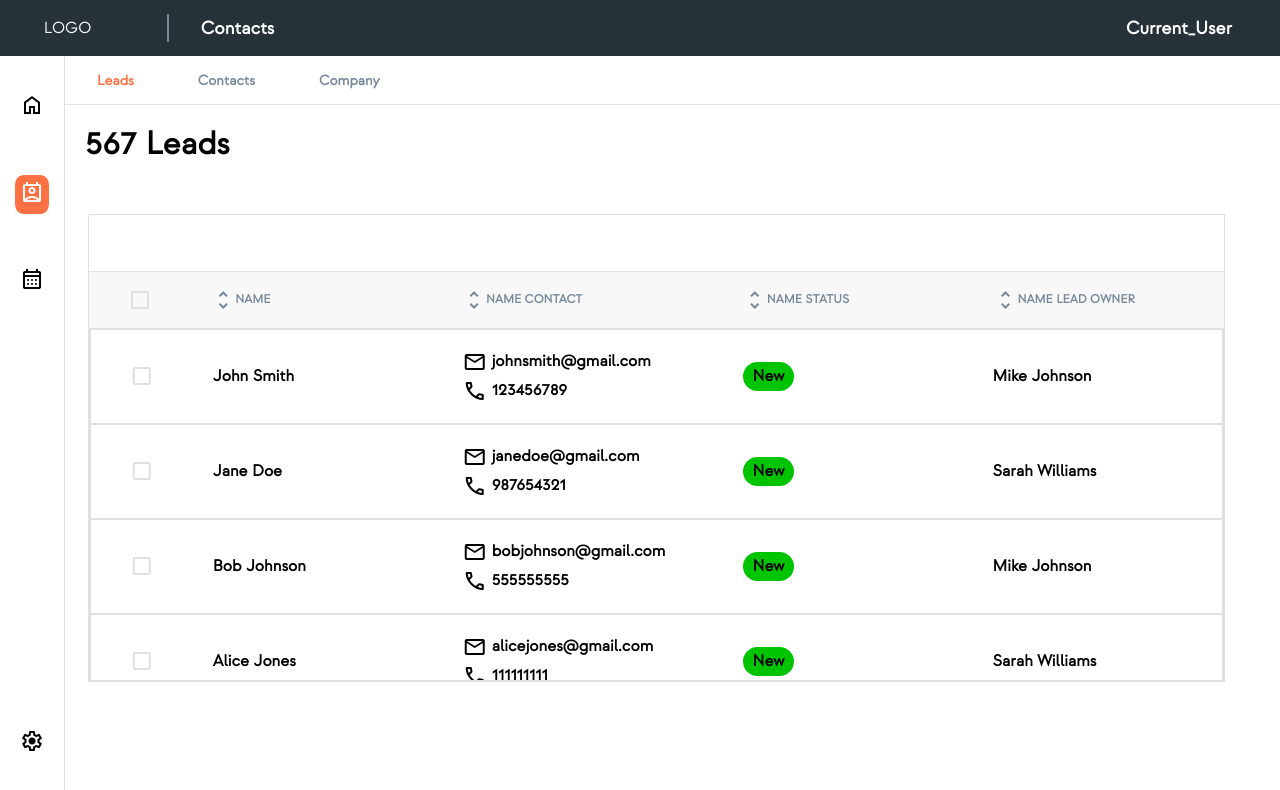
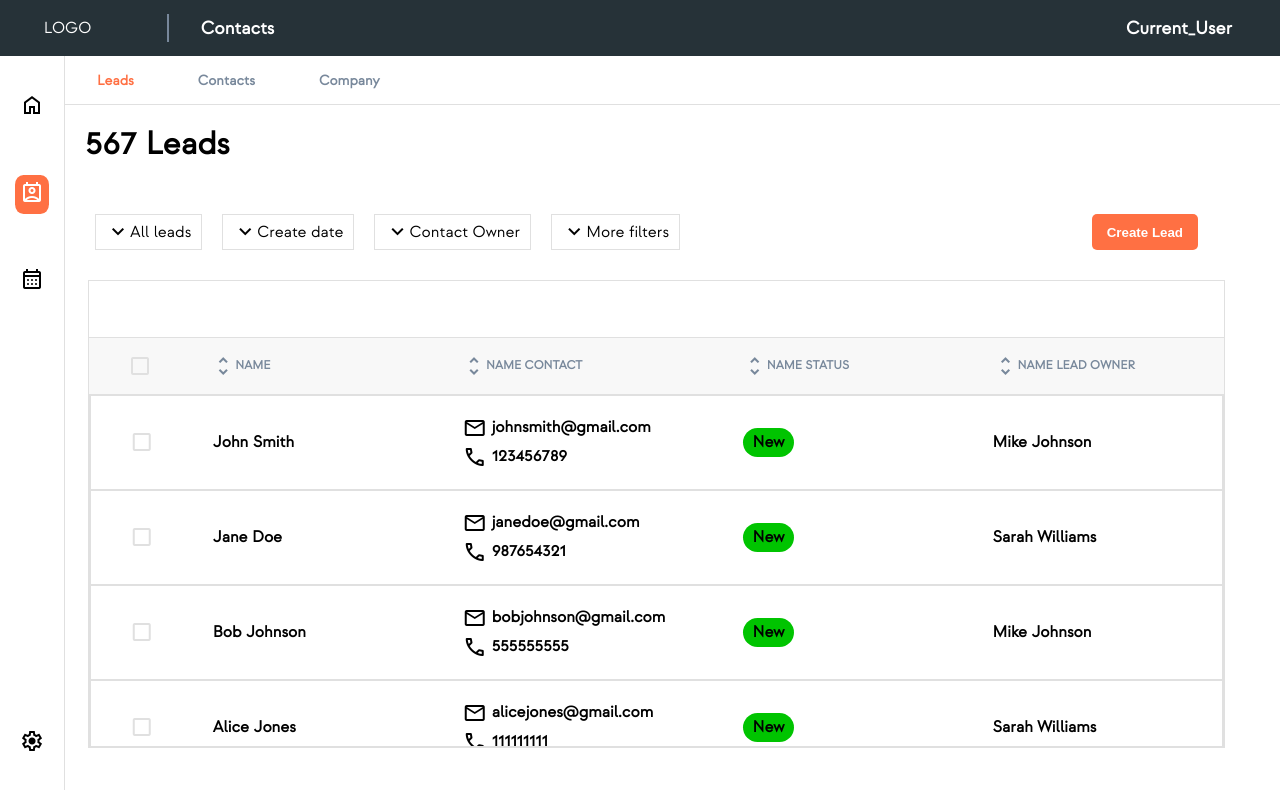
Before and after one commit to jacksonkalmbach/PipelinePro, a React (Create React App) app: page /dashboard in a window 1280 px wide. Both pictures are taken after a click on the element "perm_contact_calendar". Shown: the top 790 px of the page. Built offline with nearby package versions, Linux system fonts and the light colour scheme.

Commit message:
add create lead button

```diff
--- /dev/null
+++ b/src/components/filter-add-leads/FilterAddLeads.styles.scss
@@ -0,0 +1,38 @@
+@import "../../styles/variables";
+
+.filter-add-lead-container {
+  display: flex;
+  justify-content: space-between;
+  padding-left: 30px;
+  padding-right: 50px;
+
+  .filter-leads-container {
+    display: flex;
+    gap: 20px;
+
+    .filter-leads {
+      display: flex;
+      justify-content: center;
+      align-items: center;
+      border: 1px solid $theme-lightgrey;
+      padding: 5px 10px;
+    }
+  }
+
+  .create-lead-button {
+    background-color: $primary-color;
+    border: transparent;
+    color: white;
+    font-weight: bold;
+    padding: 5px 15px;
+    border-radius: 5px;
+
+    &:hover {
+      cursor: pointer;
+    }
+
+    &:active {
+      transform: scale(0.95);
+    }
+  }
+}
--- /dev/null
+++ b/src/components/filter-add-leads/FilterAddLeads.tsx
@@ -0,0 +1,37 @@
+import React from "react";
+
+import "./FilterAddLeads.styles.scss";
+
+const FilterAddLead = () => {
+  const handleCreateLead = () => {
+    console.log("Create Lead");
+  };
+
+  return (
+    <div className="filter-add-lead-container">
+      <div className="filter-leads-container">
+        <div className="filter-leads">
+          <span className="material-symbols-outlined">expand_more</span>All
+          leads
+        </div>
+        <div className="filter-leads">
+          <span className="material-symbols-outlined">expand_more</span>Create
+          date
+        </div>
+        <div className="filter-leads">
+          <span className="material-symbols-outlined">expand_more</span>Contact
+          Owner
+        </div>
+        <div className="filter-leads">
+          <span className="material-symbols-outlined">expand_more</span>More
+          filters
+        </div>
+      </div>
+      <button className="create-lead-button" onClick={handleCreateLead}>
+        Create Lead
+      </button>
+    </div>
+  );
+};
+
+export default FilterAddLead;
--- a/src/containers/lead-container/Leads.tsx
+++ b/src/containers/lead-container/Leads.tsx
@@ -5,6 +5,7 @@ import "./Leads.styles.scss";
 import LeadsData from "../../LEAD_DATA.json";
 import { useDispatch } from "react-redux";
 import { setSelectAllLeads } from "../../store/reducers/leads/selectAllLeadsSlice";
+import FilterAddLead from "../../components/filter-add-leads/FilterAddLeads";
 
 const Leads = () => {
   const leadCount = 567;
@@ -20,7 +21,7 @@ const Leads = () => {
   return (
     <div className="leads-container">
       <div className="leads-count">{leadCount} Leads</div>
-      {/* <LeadFilters /> */}
+      <FilterAddLead />
       <div className="leads-list-container">
         <div className="leads-list-search"></div>
         <div className="leads-list-filters">
```
